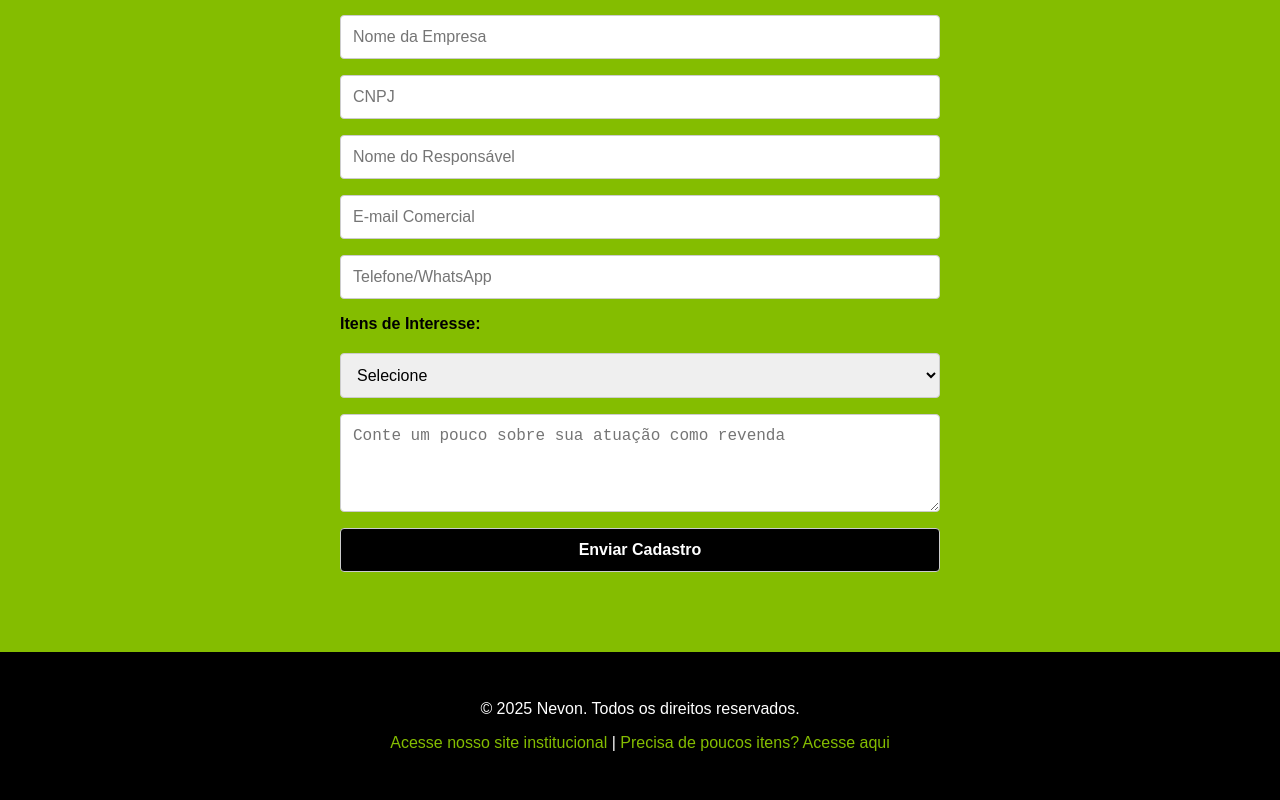
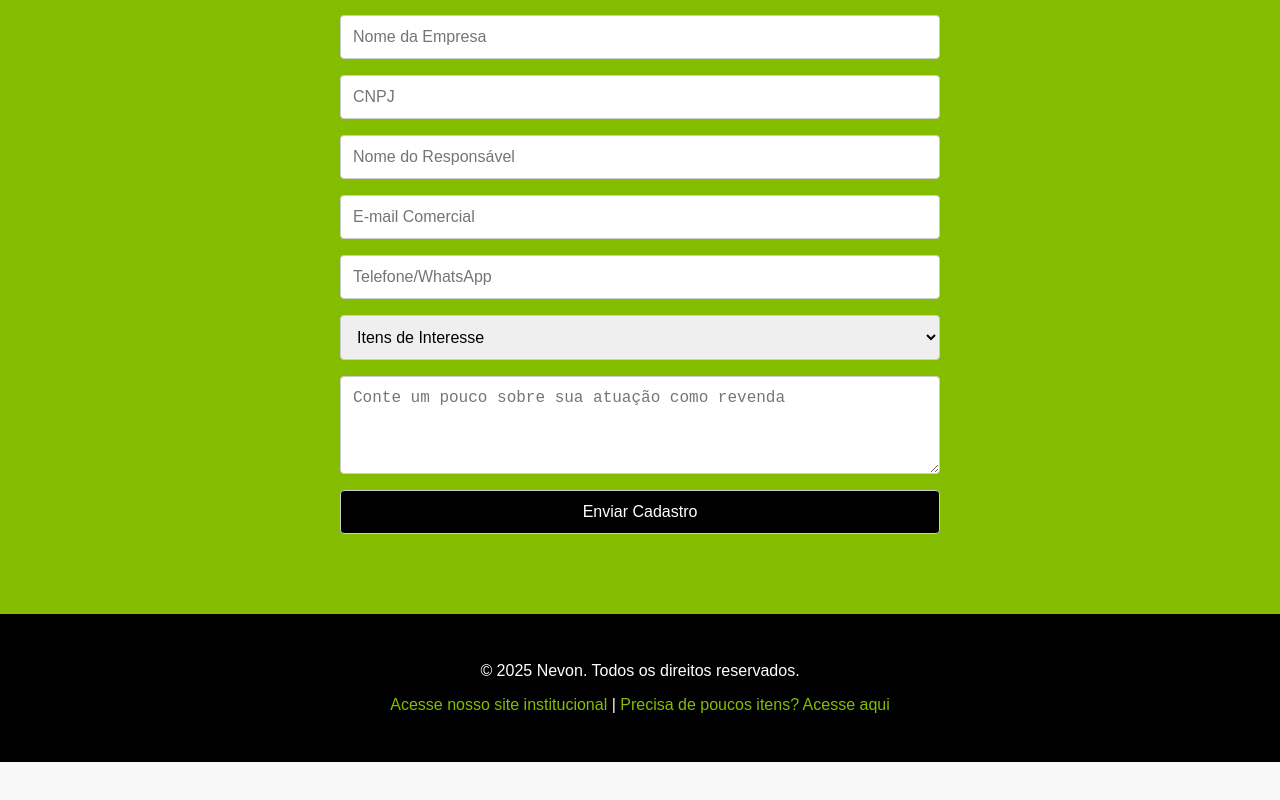
Before and after one commit to nevon-formulario/formulariorevenda, a plain HTML site: page index.html in a window 1280 px wide. Shown: the part 599-1399 px from the top of the page. After the commit the page ends 1361 px from the top, so only its background shows below. Drawn offline with Linux system fonts and the light colour scheme.

Commit message:
Add files via upload

```diff
--- a/index.html
+++ b/index.html
@@ -1,8 +1,9 @@
+
 <!DOCTYPE html>
 <html lang="pt-br">
 <head>
   <meta charset="UTF-8" />
-  <meta name="viewport" content="width=device-width, initial-scale=1" />
+  <meta name="viewport" content="width=device-width, initial-scale=1.0" />
   <title>Seja uma Revenda Autorizada Nevon</title>
   <style>
     body {
@@ -13,7 +14,7 @@
     }
 
     header {
-      background: url('https://i.imgur.com/r98mx6a.png') no-repeat center center;
+      background: url('https://i.imgur.com/eXNpAZW.png') no-repeat center center;
       background-size: cover;
       height: 400px;
       display: flex;
@@ -21,12 +22,12 @@
       justify-content: center;
       color: white;
       text-align: center;
-      padding: 0 1rem;
     }
 
     header h1 {
       font-size: 2.5rem;
       text-shadow: 0 0 10px rgba(0,0,0,0.6);
+      padding: 0 1rem;
     }
 
     main {
@@ -55,21 +56,11 @@
       gap: 1rem;
     }
 
-    label {
-      text-align: left;
-      font-weight: 600;
-      margin-bottom: 0.25rem;
-      display: block;
-      color: #000;
-    }
-
     input, textarea, select, button {
       padding: 0.75rem;
       font-size: 1rem;
       border: 1px solid #ccc;
       border-radius: 4px;
-      width: 100%;
-      box-sizing: border-box;
     }
 
     button {
@@ -77,7 +68,6 @@
       color: white;
       cursor: pointer;
       transition: background 0.3s ease;
-      font-weight: 700;
     }
 
     button:hover {
@@ -107,23 +97,22 @@
   </header>
   <main>
     <h2>Cadastre sua empresa para ser uma revenda autorizada</h2>
-    <p>Este formulário é exclusivo para revendas que atuam com pedidos corporativos e em volume. Se você busca compras em pequenas quantidades, indicamos nossa <a href="#">loja especializada</a>.</p>
+    <p>Este formulário é exclusivo para revendas que atuam com pedidos corporativos e em volume. Se você busca compras em pequenas quantidades, indicamos nossa <a href="https://www.nevonstore.com.br/">loja especializada</a>.</p>
     <form id="formulario-revenda">
       <input type="text" id="empresa" placeholder="Nome da Empresa" required />
       <input type="text" id="cnpj" placeholder="CNPJ" required />
       <input type="text" id="responsavel" placeholder="Nome do Responsável" required />
       <input type="email" id="email" placeholder="E-mail Comercial" required />
       <input type="tel" id="telefone" placeholder="Telefone/WhatsApp" required />
-
-      <label for="interesse">Itens de Interesse:</label>
-      <select id="interesse" name="interesse" required>
-        <option value="">Selecione</option>
-        <option value="jaquetas">Jaquetas</option>
-        <option value="fleeces">Fleeces</option>
-        <option value="luvas">Luvas</option>
-        <option value="outros">Outros</option>
+      <select id="itens" required>
+        <option value="">Itens de Interesse</option>
+        <option value="Coletes">Coletes</option>
+        <option value="Corta Ventos">Corta Ventos</option>
+        <option value="Capas de Chuva">Capas de Chuva</option>
+        <option value="Fleece">Fleece</option>
+        <option value="Jaquetas">Jaquetas</option>
+        <option value="Conjuntos">Conjuntos</option>
       </select>
-
       <textarea id="mensagem" placeholder="Conte um pouco sobre sua atuação como revenda" rows="4" required></textarea>
       <button type="submit">Enviar Cadastro</button>
     </form>
@@ -131,10 +120,7 @@
   </main>
   <footer>
     <p>&copy; 2025 Nevon. Todos os direitos reservados.</p>
-    <p>
-      <a href="#">Acesse nosso site institucional</a> |
-      <a href="https://www.nevonstore.com.br/" target="_blank" rel="noopener noreferrer">Precisa de poucos itens? Acesse aqui</a>
-    </p>
+    <p><a href="#">Acesse nosso site institucional</a> | <a href="https://www.nevonstore.com.br/">Precisa de poucos itens? Acesse aqui</a></p>
   </footer>
 
   <script>
@@ -146,7 +132,7 @@
       const responsavel = document.getElementById("responsavel").value;
       const email = document.getElementById("email").value;
       const telefone = document.getElementById("telefone").value;
-      const interesse = document.getElementById("interesse").value;
+      const itens = document.getElementById("itens").value;
       const mensagem = document.getElementById("mensagem").value;
 
       const payload = {
@@ -155,7 +141,7 @@
           NAME: responsavel,
           PHONE: [{ VALUE: telefone, VALUE_TYPE: "WORK" }],
           EMAIL: [{ VALUE: email, VALUE_TYPE: "WORK" }],
-          COMMENTS: `Empresa: ${empresa}\nCNPJ: ${cnpj}\nItens de Interesse: ${interesse}\nMensagem: ${mensagem}`
+          COMMENTS: `Empresa: ${empresa}\nCNPJ: ${cnpj}\nItens de Interesse: ${itens}\nMensagem: ${mensagem}`
         }
       };
 
```
